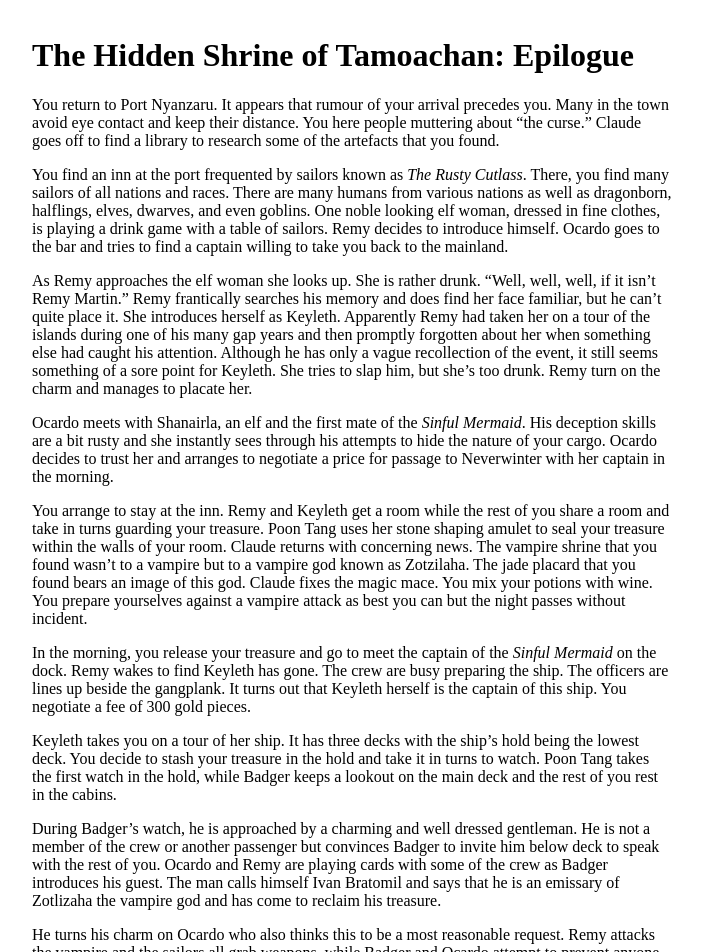
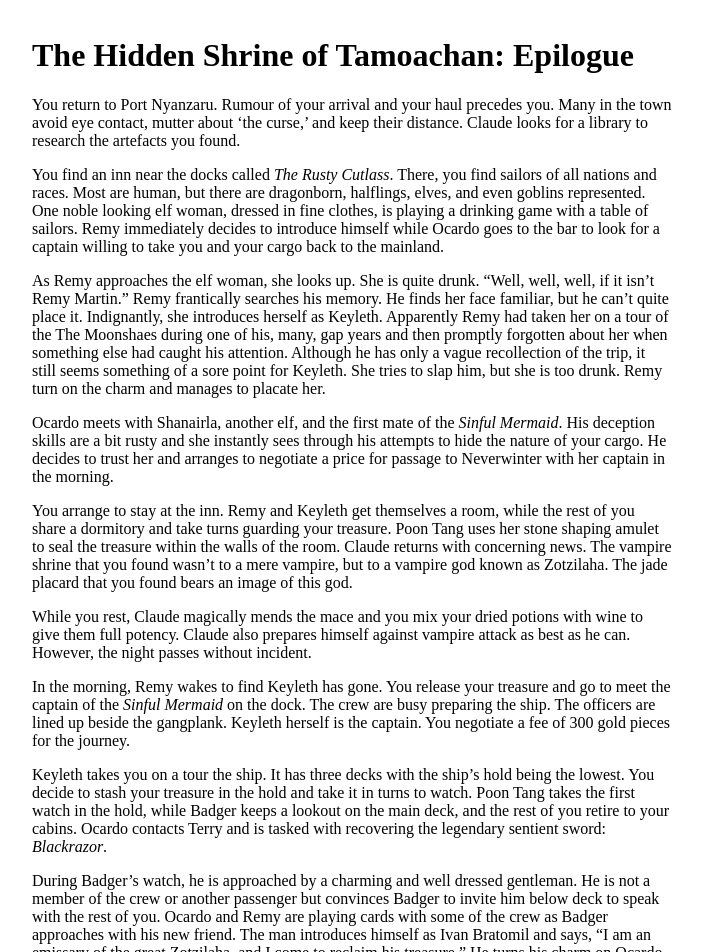
Before and after one commit to paulsinnett/yawningportal, a Jekyll site: the page built from shrine5.md, in a window 1280 px wide and 1400 px high. Shown: the top 952 px of the window, without its empty margins (288-990 px from the left). Built offline with Jekyll 4.4.1, drawn with Linux system fonts in a browser that asks for light colours; our own code applies the rules of GitHub Pages for plain Markdown files; some of the changed lines change nothing that is shown; some of the changed text lies outside the part shown.

Commit message:
epilogue

```diff
--- a/shrine5.md
+++ b/shrine5.md
@@ -1,21 +1,35 @@
 # The Hidden Shrine of Tamoachan: Epilogue
 
-You return to Port Nyanzaru. It appears that rumour of your arrival precedes you. Many in the town avoid eye contact and keep their distance. You here people muttering about "the curse." Claude goes off to find a library to research some of the artefacts that you found.
+You return to Port Nyanzaru. Rumour of your arrival and your haul precedes you. Many in the town avoid eye contact, mutter about 'the curse,' and keep their distance. Claude looks for a library to research the artefacts you found.
 
-You find an inn at the port frequented by sailors known as _The Rusty Cutlass_. There, you find many sailors of all nations and races. There are many humans from various nations as well as dragonborn, halflings, elves, dwarves, and even goblins. One noble looking elf woman, dressed in fine clothes, is playing a drink game with a table of sailors. Remy decides to introduce himself. Ocardo goes to the bar and tries to find a captain willing to take you back to the mainland.
+You find an inn near the docks called _The Rusty Cutlass_. There, you find sailors of all nations and races. Most are human, but there are dragonborn, halflings, elves, and even goblins represented. One noble looking elf woman, dressed in fine clothes, is playing a drinking game with a table of sailors. Remy immediately decides to introduce himself while Ocardo goes to the bar to look for a captain willing to take you and your cargo back to the mainland.
 
-As Remy approaches the elf woman she looks up. She is rather drunk. "Well, well, well, if it isn't Remy Martin." Remy frantically searches his memory and does find her face familiar, but he can't quite place it. She introduces herself as Keyleth. Apparently Remy had taken her on a tour of the islands during one of his many gap years and then promptly forgotten about her when something else had caught his attention. Although he has only a vague recollection of the event, it still seems something of a sore point for Keyleth. She tries to slap him, but she's too drunk. Remy turn on the charm and manages to placate her.
+As Remy approaches the elf woman, she looks up. She is quite drunk. "Well, well, well, if it isn't Remy Martin." Remy frantically searches his memory. He finds her face familiar, but he can't quite place it. Indignantly, she introduces herself as Keyleth. Apparently Remy had taken her on a tour of the The Moonshaes during one of his, many, gap years and then promptly forgotten about her when something else had caught his attention. Although he has only a vague recollection of the trip, it still seems something of a sore point for Keyleth. She tries to slap him, but she is too drunk. Remy turn on the charm and manages to placate her.
 
-Ocardo meets with Shanairla, an elf and the first mate of the _Sinful Mermaid_. His deception skills are a bit rusty and she instantly sees through his attempts to hide the nature of your cargo. Ocardo decides to trust her and arranges to negotiate a price for passage to Neverwinter with her captain in the morning.
+Ocardo meets with Shanairla, another elf, and the first mate of the _Sinful Mermaid_. His deception skills are a bit rusty and she instantly sees through his attempts to hide the nature of your cargo. He decides to trust her and arranges to negotiate a price for passage to Neverwinter with her captain in the morning.
 
-You arrange to stay at the inn. Remy and Keyleth get a room while the rest of you share a room and take in turns guarding your treasure. Poon Tang uses her stone shaping amulet to seal your treasure within the walls of your room. Claude returns with concerning news. The vampire shrine that you found wasn't to a vampire but to a vampire god known as Zotzilaha. The jade placard that you found bears an image of this god. Claude fixes the magic mace. You mix your potions with wine. You prepare yourselves against a vampire attack as best you can but the night passes without incident.
+You arrange to stay at the inn. Remy and Keyleth get themselves a room, while the rest of you share a dormitory and take turns guarding your treasure. Poon Tang uses her stone shaping amulet to seal the treasure within the walls of the room. Claude returns with concerning news. The vampire shrine that you found wasn't to a mere vampire, but to a vampire god known as Zotzilaha. The jade placard that you found bears an image of this god.
 
-In the morning, you release your treasure and go to meet the captain of the _Sinful Mermaid_ on the dock. Remy wakes to find Keyleth has gone. The crew are busy preparing the ship. The officers are lines up beside the gangplank. It turns out that Keyleth herself is the captain of this ship. You negotiate a fee of 300 gold pieces.
+While you rest, Claude magically mends the mace and you mix your dried potions with wine to give them full potency. Claude also prepares himself against vampire attack as best as he can. However, the night passes without incident.
 
-Keyleth takes you on a tour of her ship. It has three decks with the ship's hold being the lowest deck. You decide to stash your treasure in the hold and take it in turns to watch. Poon Tang takes the first watch in the hold, while Badger keeps a lookout on the main deck and the rest of you rest in the cabins.
+In the morning, Remy wakes to find Keyleth has gone. You release your treasure and go to meet the captain of the _Sinful Mermaid_ on the dock. The crew are busy preparing the ship. The officers are lined up beside the gangplank. Keyleth herself is the captain. You negotiate a fee of 300 gold pieces for the journey.
 
-During Badger's watch, he is approached by a charming and well dressed gentleman. He is not a member of the crew or another passenger but convinces Badger to invite him below deck to speak with the rest of you. Ocardo and Remy are playing cards with some of the crew as Badger introduces his guest. The man calls himself Ivan Bratomil and says that he is an emissary of Zotlizaha the vampire god and has come to reclaim his treasure.
+Keyleth takes you on a tour the ship. It has three decks with the ship's hold being the lowest. You decide to stash your treasure in the hold and take it in turns to watch. Poon Tang takes the first watch in the hold, while Badger keeps a lookout on the main deck, and the rest of you retire to your cabins. Ocardo contacts Terry and is tasked with recovering the legendary sentient sword: _Blackrazor_.
 
-He turns his charm on Ocardo who also thinks this to be a most reasonable request. Remy attacks the vampire and the sailors all grab weapons, while Badger and Ocardo attempt to prevent anyone from attacking the vampire. The vampire calls for more aid. Down in the hold, rats begin to emerge from the shadows swarm up to the lower deck. Poon Tang is mobbed by dozens of the tiny creatures. In an attempt to calm the situation Ocardo casts darkness preventing anyone but himself from seeing what is going on.
+During Badger's watch, he is approached by a charming and well dressed gentleman. He is not a member of the crew or another passenger but convinces Badger to invite him below deck to speak with the rest of you. Ocardo and Remy are playing cards with some of the crew as Badger approaches with his new friend. The man introduces himself as Ivan Bratomil and says, "I am an emissary of the great Zotzilaha, and I come to reclaim his treasure." He turns his charm on Ocardo who thinks this a most reasonable request.
 
-Hearing the noise, Claude and Dioica come out of their cabins. Dioica attempts to make for the stairs while Claude casts a guiding bolt to prevent the vampire from regenerating. As you attack, vampire continues to flit from person to person with unnatural speed.
+![a picture of a vampire](https://media-waterdeep.cursecdn.com/avatars/thumbnails/0/91/262/315/636252738665379794.jpeg "Ivan")
+
+Remy plays along to get in close, makes a sneak attack, and then ducks into hiding. The man laughs off the attack as the wound closes before your eyes and he calls for the 'children of the night' to come to his aid. The crew grab weapons while Ocardo and Badger attempt to calm everyone down and prevent them from attacking their new friend. In the hold, Poon Tang becomes aware of swarms of rats emerging from hiding within the ship's hold. She is surrounded while many more make their way up to the lower deck. Hearing the noise, Claude comes out of his cabin and immediately attempts to turn the vampire. Unfortunately his faith is not strong enough.
+
+As the battle joins, Remy dives in and out of cover, attempting to strike the vampire, while Badger tries to prevent him. One of the crew manages to stab the vampire with a dagger, but the vampire grabs him and moves in for a bite. Ocardo attempts to grapple another member of the crew to prevent him from attacking but he is unable to stop them. Claude hits the vampire with a guiding bolt, its radiant light temporarily preventing the creature's supernatural healing. You call for Dioica to get the captain.
+
+Badger attempts to grapple Claude to stop him from inflicting any more damage on his friend while Ocardo casts darkness to protect him. Rats swarm up from the hold, as Dioica emerges from her cabin and makes for the stairs. She is attacked, and one of the crew is overwhelmed and bitten to death. Claude casts confusion on the rats allowing Dioica to get through and call for the captain.
+
+Badger finally gets a hold of Claude, and Ocardo surrounds the remaining crew in magical darkness, hindering any further attacks. The vampire grapples Remy but fails to bite him. Remy pours holy water over the vampire, which burns him and temporarily prevents him from healing. The remaining crew find their way out of the magical darkness and try to help Remy but the vampire sinks his teeth in and drinks his blood. You see the vampire's wounds heal as he feeds.
+
+As turning didn't work, Claude attempts _banishment_, but the vampire resists that magic too. Remy continues to struggle for freedom, the crew continue to attack the rats, and Badger continues to grapple with Claude. In the hold, Poon Tang is slowly winning her battle with the rats.
+
+Claude casts _calm emotions_ on Ocardo and Badger. They snap out of their trance and join in the battle against the vampire and his rat army. Fresh crewmen descend the stairs to the lower deck in answer to Dioica's calls for help. The rats continue to attack, and the vampire flits around the deck with supernatural speed. Eventually it gets ahold of Ocardo and drinks his blood. In return he receives a _hellish rebuke_. Poon Tang emerges from the hold and shoots the vampire with her bow. Remy skewers him on his rapier. And Badger hacks him up with his swords. The vampire turns to mist and Dioica blasts it with a lightning bolt. The remaining rats scatter back into the hold.
+
+You are exhausted by your encounter. You thank the crew for their assistance and bury the dead crewman at sea in the morning. The rest of the journey is uneventful and you arrive back at the docks in Neverwinter a few days later.
```
